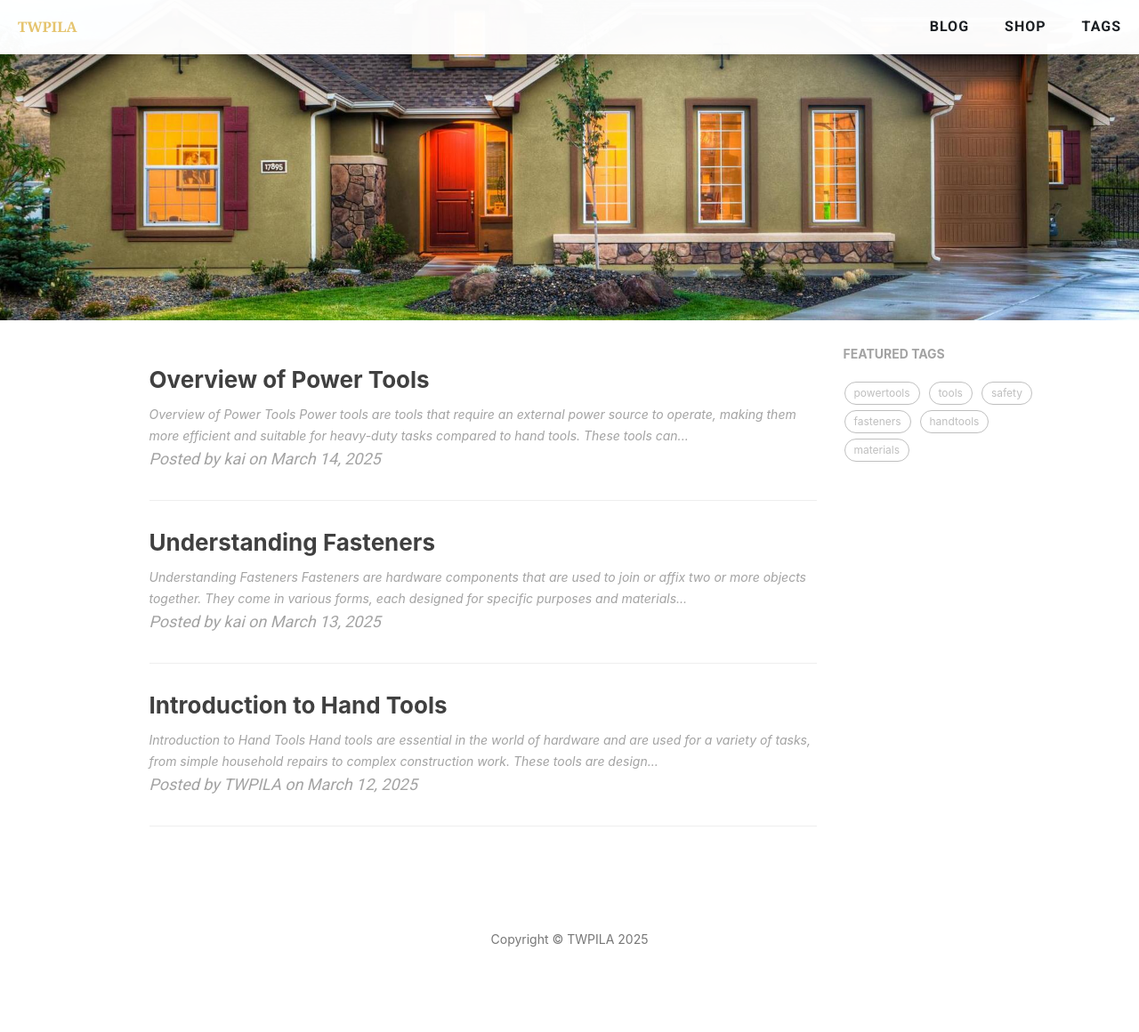
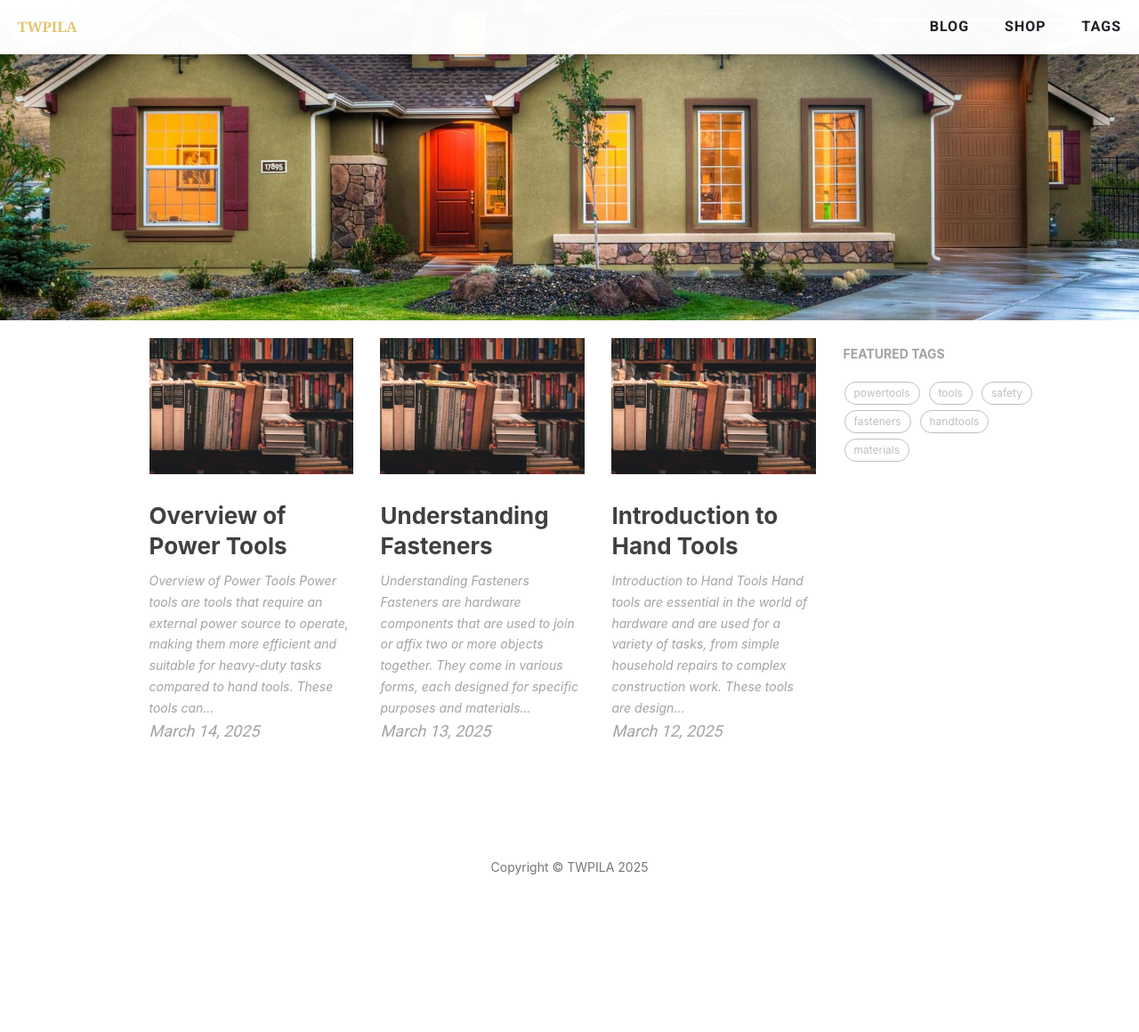
Before and after one commit to twpila/twpila.github.io, a Jekyll site: the page built from index.html, in a window 1280 px wide. Shown: the whole page at 89% size. Built offline with Jekyll 4.4.1, drawn with Linux system fonts in a browser that asks for light colours; nearby versions of some CDN libraries; the list of posts is cut into pages by our own code; comment, search, counter and statistics services are not loaded; after the commit the page ends 1079 px from its top, so only the background shows below that.

Commit message:
Enhance post layout

```diff
--- a/index.html
+++ b/index.html
@@ -5,9 +5,14 @@ header_hide_subtitle: true
 description: ""
 ---
 
+<div class="row">
 {% for post in paginator.posts %}
+  <div class="col-xs-12 col-sm-6 col-lg-4">
     <div class="post-preview">
       <a href="{{ post.url | prepend: site.baseurl }}">
+        <div class="post-cover">
+          <img class="img-responsive" alt="{{ post.title }}" src="{{ site.baseurl }}/{% if post.header-img %}{{ post.header-img }}{% else %}{{ site.header-img }}{% endif %}">
+        </div>
         <h2 class="post-title">
             {{ post.title }}
         </h2>
@@ -25,11 +30,12 @@ description: ""
         </div>
       </a>
       <p class="post-meta">
-        Posted by {% if post.author %}{{ post.author }}{% else %}{{ site.title }}{% endif %} on {{ post.date | date: "%B %-d, %Y" }}
+        {{ post.date | date: "%B %-d, %Y" }}
       </p>
     </div>
-<hr>
+  </div>
 {% endfor %}
+</div>
 
 <!-- Pager -->
 {% if paginator.total_pages > 1 %}
```
Lines whose indentation alone changed are shown as unchanged.
